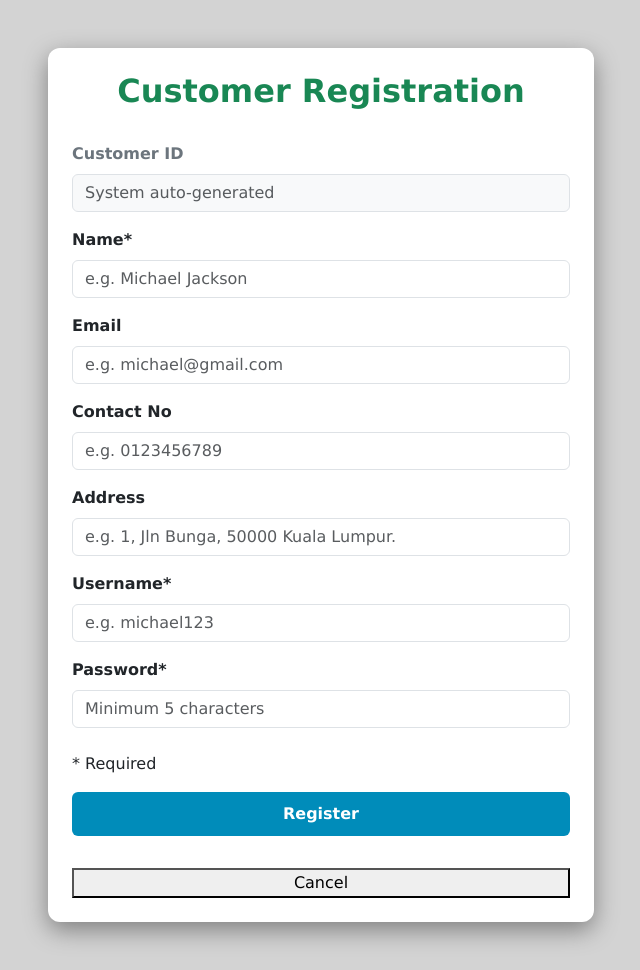
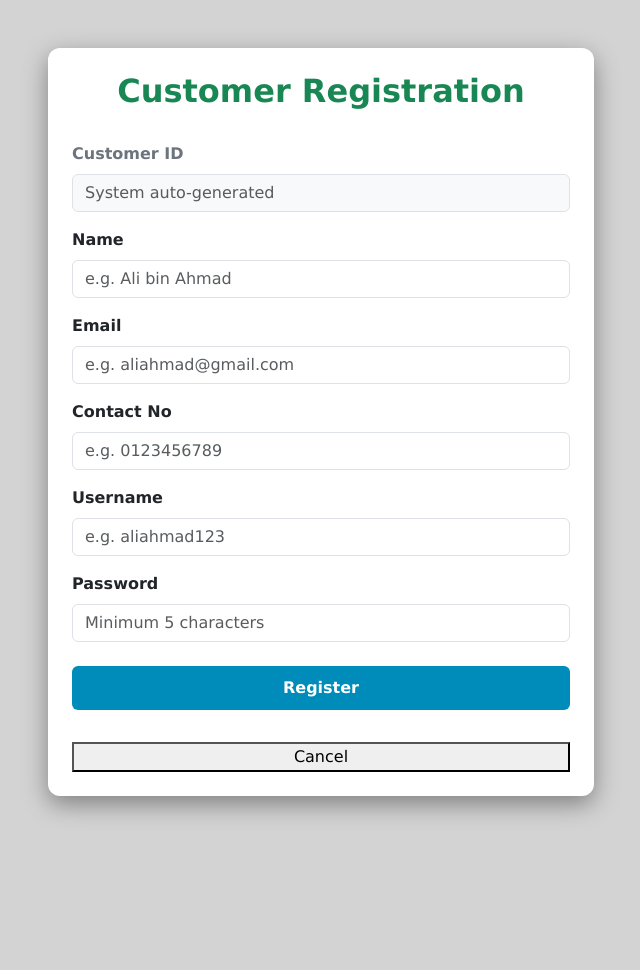
Before and after one commit to syiraazhari/db_group2_2026, a PHP site: page /register.php in a window 1280 px wide. Shown: the whole page, without its empty margins (319-959 px from the left). After the commit the page ends 816 px from the top, so only its background shows below. Run offline with PHP 8.4, Linux system fonts and the light colour scheme.

Commit message:
Revert "update registration page"
This reverts commit 34f6b71f9d208a26aed7be38ab8baaa98c8d156e.

```diff
--- a/register.php
+++ b/register.php
@@ -49,10 +49,10 @@
                     </div>
 
                     <div class="mb-3">
-                        <label for="custName" class="form-label fw-semibold">Name*</label>
+                        <label for="custName" class="form-label fw-semibold">Name</label>
                         <div class="input-group">
                             <input type="text" class="form-control" name="custName"
-                            placeholder = "e.g. Michael Jackson" required>
+                            placeholder = "e.g. Ali bin Ahmad" required>
                         </div>
                     </div>
 
@@ -60,7 +60,7 @@
                         <label for="custName" class="form-label fw-semibold">Email</label>
                         <div class="input-group">
                             <input type="text" class="form-control" name="email"
-                            placeholder = "e.g. michael@gmail.com">
+                            placeholder = "e.g. aliahmad@gmail.com">
                         </div>
                     </div>
 
@@ -73,31 +73,21 @@
                     </div>
 
                     <div class="mb-3">
-                        <label for="address" class="form-label fw-semibold">Address</label>
-                        <div class="input-group">
-                            <input type="text" class="form-control" name="address"
-                            placeholder = "e.g. 1, Jln Bunga, 50000 Kuala Lumpur.">
-                        </div>
-                    </div>
-
-                    <div class="mb-3">
-                        <label for="username" class="form-label fw-semibold">Username*</label>
+                        <label for="username" class="form-label fw-semibold">Username</label>
                         <div class="input-group">
                             <input type="text" class="form-control" name="username"
-                            placeholder = "e.g. michael123" required>
+                            placeholder = "e.g. aliahmad123" required>
                         </div>
                     </div>
 
                     <div class="mb-4">
-                        <label for="password" class="form-label fw-semibold">Password*</label>
+                        <label for="password" class="form-label fw-semibold">Password</label>
                         <div class="input-group">
                             <input type="password" class="form-control"
                             name="password" minlength = "5" maxlength = "32"
                             placeholder = "Minimum 5 characters" required>
                         </div>
                     </div>
-
-                    <p>* Required</p>
 
                     <div class="d-grid gap-2">
                         <button type="submit" name="registerButton" class="btn btn-success">
@@ -108,6 +98,7 @@
                         <button type="submit" onclick = "window.location.href = 'loginpage.php';"
                         name="cancelButton">Cancel</button>
                     </div>
+
                 </form>
             </div>
         </div>
```
